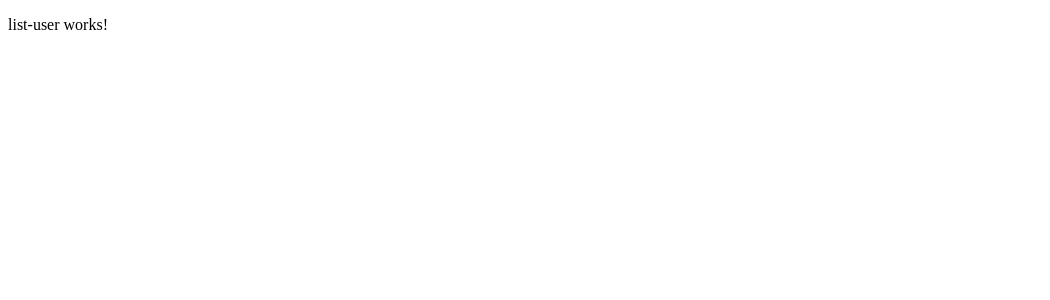
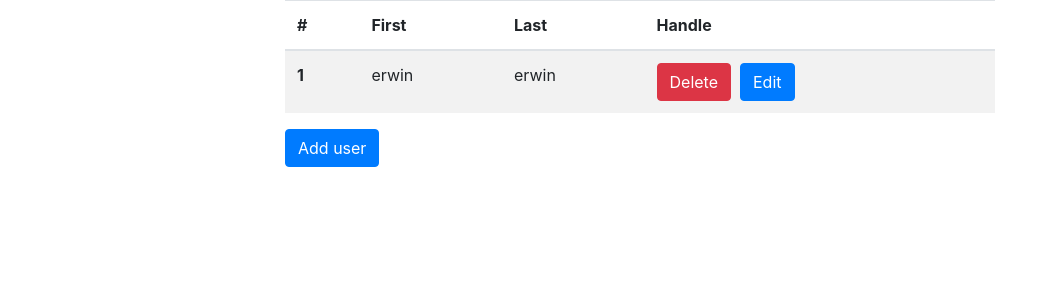
Before and after one commit to ELATTARIYassine/Angular-Json-Server-CRUD, an Angular app: page / in a window 1280 px wide. Shown: the top 300 px of the page, without its empty margins (0-1050 px from the left). Built offline with nearby package versions, Linux system fonts and the light colour scheme; data requests are answered from the project's data file.

Commit message:
[Coding] Added list user compnent html & bootstrap

```diff
--- a/src/app/components/list-user/list-user.component.html
+++ b/src/app/components/list-user/list-user.component.html
@@ -1 +1,30 @@
-<p>list-user works!</p>
+<div class="container">
+    <div class="row">
+        <div class="col-md-2"></div>
+        <div class="col-md-8">
+            <table class="table table-striped">
+                <thead>
+                    <tr>
+                        <th scope="col">#</th>
+                        <th scope="col">First</th>
+                        <th scope="col">Last</th>
+                        <th scope="col">Handle</th>
+                    </tr>
+                </thead>
+                <tbody>
+                    <tr *ngFor="let user of users">
+                        <th scope="row">1</th>
+                        <td>{{ user.fname }}</td>
+                        <td>{{ user.fname }}</td>
+                        <td>
+                            <button class="btn btn-danger">Delete</button>&nbsp;
+                            <button class="btn btn-primary">Edit</button>
+                        </td>
+                    </tr>
+                </tbody>
+            </table>
+            <button class="btn btn-primary">Add user</button>
+        </div>
+        <div class="col-md-2"></div>
+    </div>
+</div>
--- a/src/app/components/list-user/list-user.component.ts
+++ b/src/app/components/list-user/list-user.component.ts
@@ -19,6 +19,7 @@ export class ListUserComponent implements OnInit {
   getAllUsers(){
     this.userService.findAll().subscribe(res => {
       console.log(res);
+      this.users = res;
     })
   }
 
--- a/src/index.html
+++ b/src/index.html
@@ -1,13 +1,19 @@
 <!doctype html>
 <html lang="en">
+
 <head>
     <meta charset="utf-8">
     <title>AngularJsonServerCRUD</title>
     <base href="/">
     <meta name="viewport" content="width=device-width, initial-scale=1">
     <link rel="icon" type="image/x-icon" href="favicon.ico">
+    <link rel="stylesheet" href="https://stackpath.bootstrapcdn.com/bootstrap/4.4.1/css/bootstrap.min.css">
 </head>
+
 <body>
     <app-root></app-root>
+    <script src="https://code.jquery.com/jquery-3.4.1.min.js" integrity="sha256-CSXorXvZcTkaix6Yvo6HppcZGetbYMGWSFlBw8HfCJo=" crossorigin="anonymous"></script>
+    <script src="https://stackpath.bootstrapcdn.com/bootstrap/4.4.1/js/bootstrap.min.js"></script>
 </body>
+
 </html>
```
Lines whose indentation alone changed are shown as unchanged.
